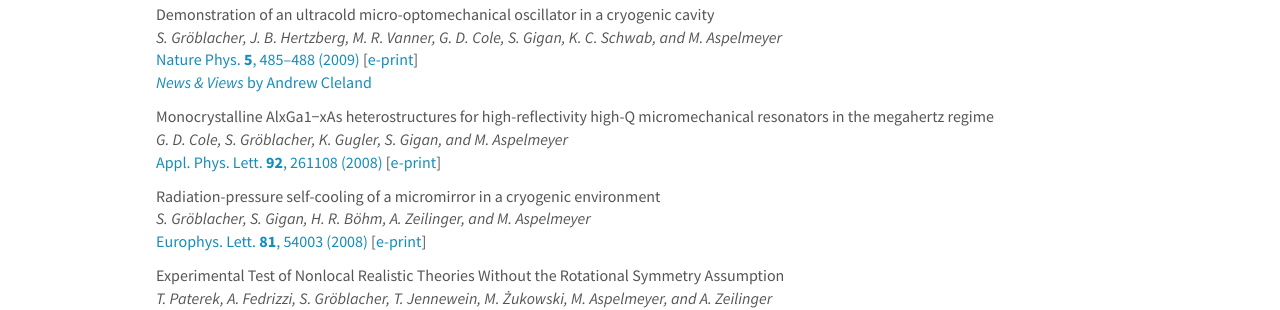
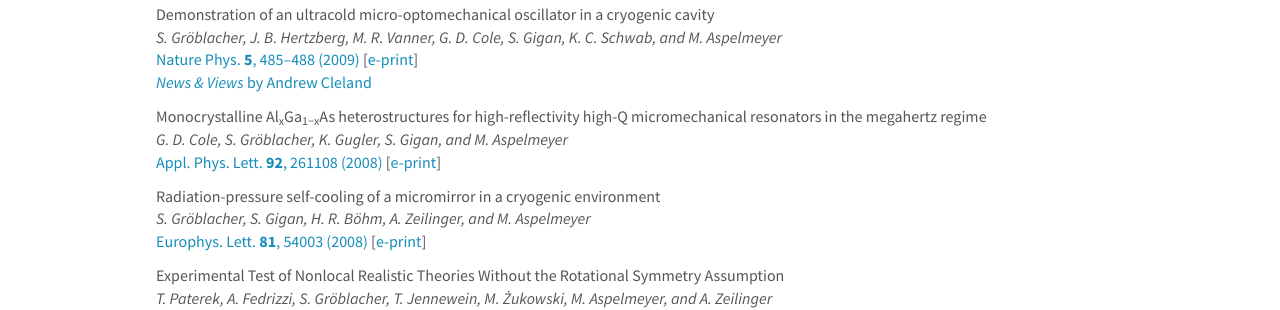
Before and after one commit to sgroeblacher/groeblacherlab, a Jekyll site: the page built from _pages/publications.md, in a window 1280 px wide and 900 px high, scrolled down 5006 px. Shown: the part 154-464 px from the top of the window. Built offline with Jekyll 4.4.1, drawn with Linux system fonts in a browser that asks for light colours; nearby versions of some CDN libraries.

Commit message:
modified:   _data/publist.yml

```diff
--- a/_data/publist.yml
+++ b/_data/publist.yml
@@ -400,7 +400,7 @@
   newyear: 0
   year:
 
-- title: "Monocrystalline AlxGa1−xAs heterostructures for high-reflectivity high-Q micromechanical resonators in the megahertz regime"
+- title: "Monocrystalline Al<sub>x</sub>Ga<sub>1−x</sub>As heterostructures for high-reflectivity high-Q micromechanical resonators in the megahertz regime"
   image:
   description:
   authors: G. D. Cole, S. Gröblacher, K. Gugler, S. Gigan, and M. Aspelmeyer
```
